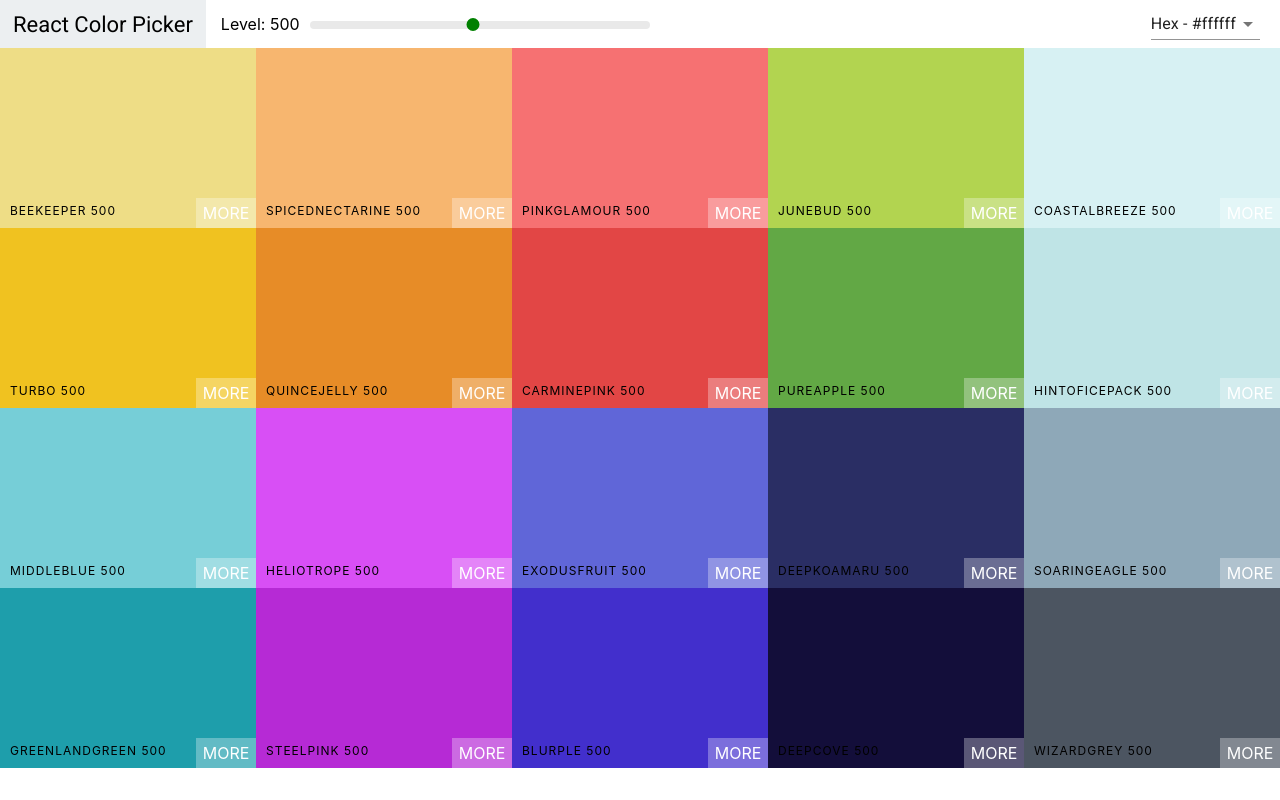
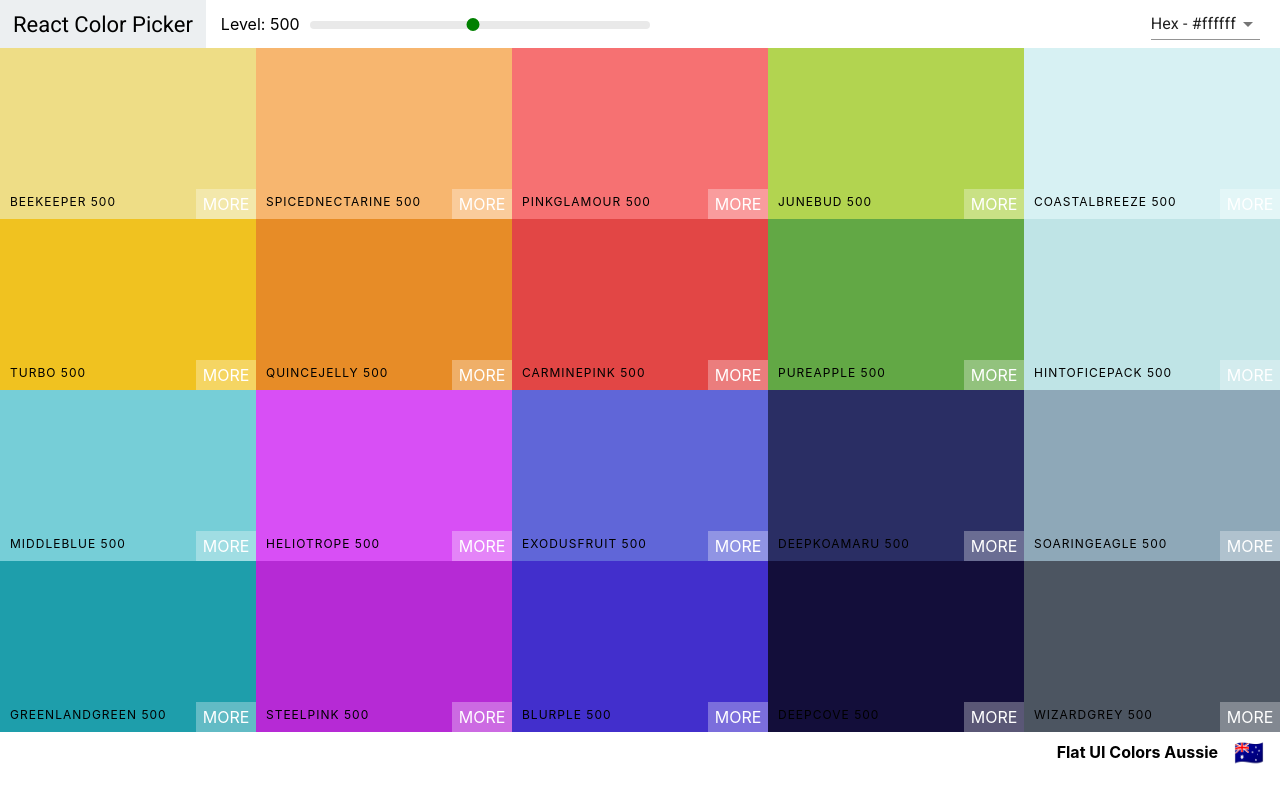
Before and after one commit to RockDrigo78/React_color_app, a React (Create React App) app: page / in a window 1280 px wide. Built offline with nearby package versions, Linux system fonts and the light colour scheme.

Commit message:
add footer

```diff
--- a/src/Palette.css
+++ b/src/Palette.css
@@ -1,7 +1,21 @@
 .Palette {
-    height: 100vh;
+    height: 95vh;
 }
 
 .Palette-colors {
     height: 90%;
 }
+
+.Palette-footer {
+    background-color: white;
+    height: 5vh;
+    display: flex;
+    justify-content: flex-end;
+    align-items: center;
+    font-weight: bold;
+}
+
+.emoji {
+    font-size: 1.5rem;
+    margin: 0 1rem;
+}
--- a/src/Palette.js
+++ b/src/Palette.js
@@ -21,10 +21,10 @@
     }
 
     render() {
-        const { colors } = this.props.palette;
+        const { colors, paletteName, emoji } = this.props.palette;
         const { level, format } = this.state;
         const colorBoxes = colors[level].map(color => (
-           <ColorBox background={color[format]} name={color.name} />
+           <ColorBox background={color[format]} name={color.name} key={color.id}/>
         ));
         return(
             <div className="Palette">
@@ -36,7 +36,10 @@
                 <div className="Palette-colors">
                     {colorBoxes}
                 </div>
-                {/* footer */}
+            <footer className="Palette-footer">
+                {paletteName}
+                <span className="emoji">{emoji}</span>
+            </footer>
 
             </div>
         )
```
